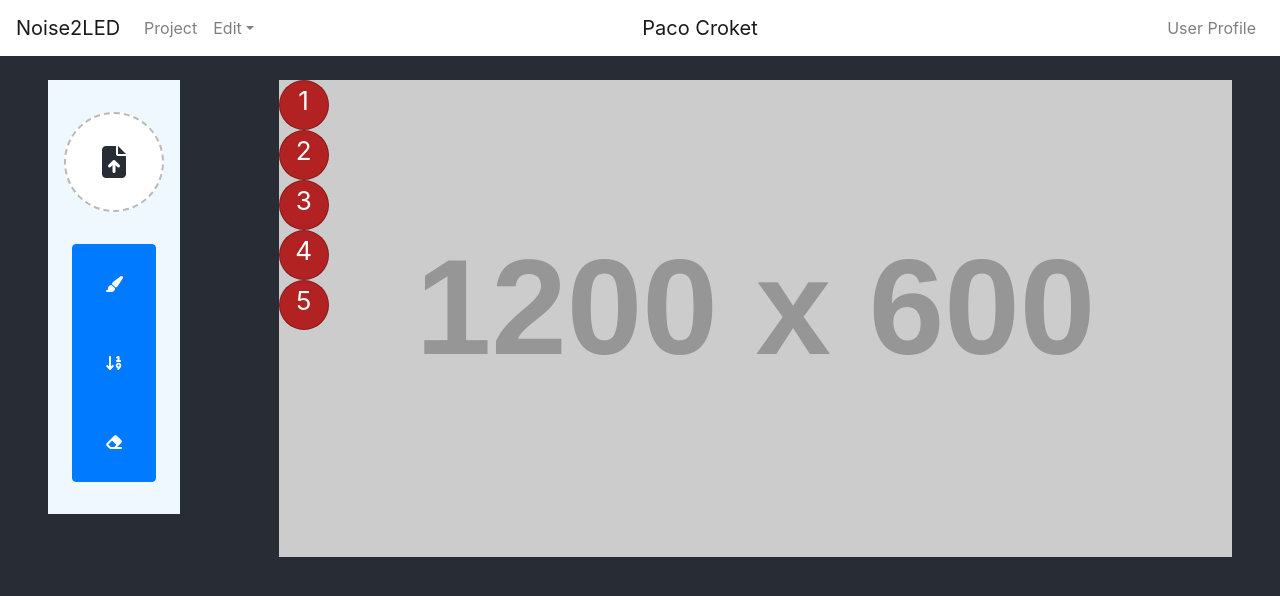
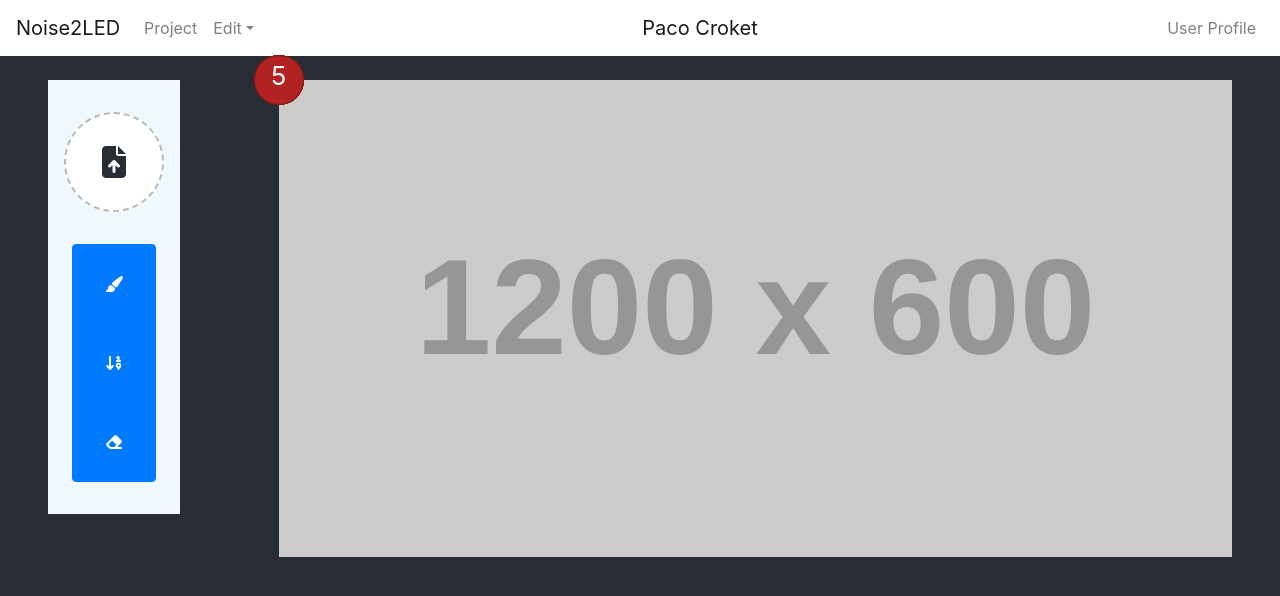
Before and after one commit to pacoCroket/coord-noise-simulation, a React (Create React App) app: page / in a window 1280 px wide. Shown: the top 596 px of the page. Built offline with nearby package versions, Linux system fonts and the light colour scheme.

Commit message:
LED element margins and 0 limits OK

```diff
--- a/src/App.css
+++ b/src/App.css
@@ -119,7 +119,7 @@ body {
 }
 
 .led {
-  display: block;
+  position: absolute;
   z-index: 999 !important;
   margin: 0;
   -webkit-border-radius: 50%;
@@ -128,7 +128,6 @@ body {
   border: 1px solid rgba(0, 0, 0, 0.253);
   background: firebrick;
   text-align: center;
-  margin: auto;
 }
 
 /* End canvas */
--- a/src/App.js
+++ b/src/App.js
@@ -13,7 +13,10 @@ class App extends Component {
   };
 
   state = {
-    backImg: "",
+    backImg: {
+      imgUrl: "",
+      imgSize: { x: 1200, y: 600 }
+    },
     tooling: {
       paintMode: App.paintModes.paint
     },
@@ -80,7 +83,7 @@ class App extends Component {
                 <Canvas
                   leds={this.state.leds}
                   tooling={this.state.tooling}
-                  img={this.state.backImg}
+                  backImg={this.state.backImg}
                   displayProps={this.state.displayProps}
                 ></Canvas>
               </div>
--- a/src/components/Canvas.js
+++ b/src/components/Canvas.js
@@ -1,18 +1,21 @@
 import React, { Component } from "react";
-import Led from "./Led";
 import PropTypes from "prop-types";
+import Draggable from "./Draggable";
 
 export default class Canvas extends Component {
   setStyle = () => {
-      console.log(document.getElementById("canvas").height())
+    console.log(document.getElementById("canvas").height());
     if (document.getElementById("canvas").height() > document.getElementById("canvas").width()) {
-      return { height: 100+'%', width: "auto" };
+      return { height: 100 + "%", width: "auto" };
     } else {
-      return { width: 100+'%', height: "auto" };
+      return { width: 100 + "%", height: "auto" };
     }
   };
 
   render() {
+    const { ledSize } = this.props.displayProps;
+    const { imgSize } = this.props.backImg;
+
     return (
       <div className="container canvas mx-0 p-0">
         <img
@@ -20,10 +23,11 @@ export default class Canvas extends Component {
           className="backImg"
           id="canvas"
           alt="reference leds"
-        //   style={this.setStyle}
+          //   style={this.setStyle}
         ></img>
         {this.props.leds.map(led => (
-          <Led led={led} key={led.id} ledSize={this.props.displayProps.ledSize}></Led>
+          <Draggable className="mx-auto" key={led.id} led={led} imgSize={imgSize} ledSize={ledSize}>
+          </Draggable>
         ))}
       </div>
     );
--- a/src/components/Draggable.js
+++ b/src/components/Draggable.js
@@ -80,18 +80,27 @@ export default class Draggable extends Component {
     );
   };
 
-  getStyle = () => {
-    return { transform: `translate(${this.state.translateX}px, ${this.state.translateY}px)`, cursor: `${this.state.isDragging ? "grabbing" : "grab"}`,
-    opacity: `${this.state.isDragging? "0.8":'1'}` };
+  getStyle = (xLim, yLim, ledSize) => {
+    //   limit the x and y between 0 and size of the image
+    let x = this.state.translateX < 0 ? 0 : this.state.translateX > xLim ? xLim : this.state.translateX;
+    let y = this.state.translateY < 0 ? 0 : this.state.translateY > yLim ? yLim : this.state.translateY;
+    return {
+      transform: `translate(${x - ledSize / 2}px, ${y - ledSize / 2}px)`,
+      cursor: `${this.state.isDragging ? "grabbing" : "grab"}`,
+      opacity: `${this.state.isDragging ? "0.8" : "1"}`,
+      width: ledSize,
+      height: ledSize
+    };
   };
 
   render() {
     const { children } = this.props;
+    const { xLim, yLim } = this.props.imgSize;
     // const { translateX, translateY, isDragging } = this.state;
 
     return (
-      <div onMouseDown={this.handleMouseDown} style={this.getStyle()}>
-        {children}
+      <div className="led" onMouseDown={this.handleMouseDown} style={this.getStyle(xLim, yLim, this.props.ledSize)}>
+        <p className="m-0">{this.props.led.id}</p>
       </div>
     );
   }
--- a/src/components/Led.js
+++ b/src/components/Led.js
@@ -1,6 +1,5 @@
 import React, { Component } from "react";
 import PropTypes from "prop-types";
-import Draggable from "./Draggable";
 
 export default class Led extends Component {
   getStyle = () => {
@@ -15,11 +14,9 @@ export default class Led extends Component {
 
   render() {
     return (
-      <Draggable className="m-0">
-        <div className="led m-0" style={this.getStyle()}>
-          <p className="m-0">{this.props.led.id}</p>
-        </div>
-      </Draggable>
+      <div className="led m-0" style={this.getStyle()}>
+        <p className="m-0">{this.props.led.id}</p>
+      </div>
     );
   }
 }
```
